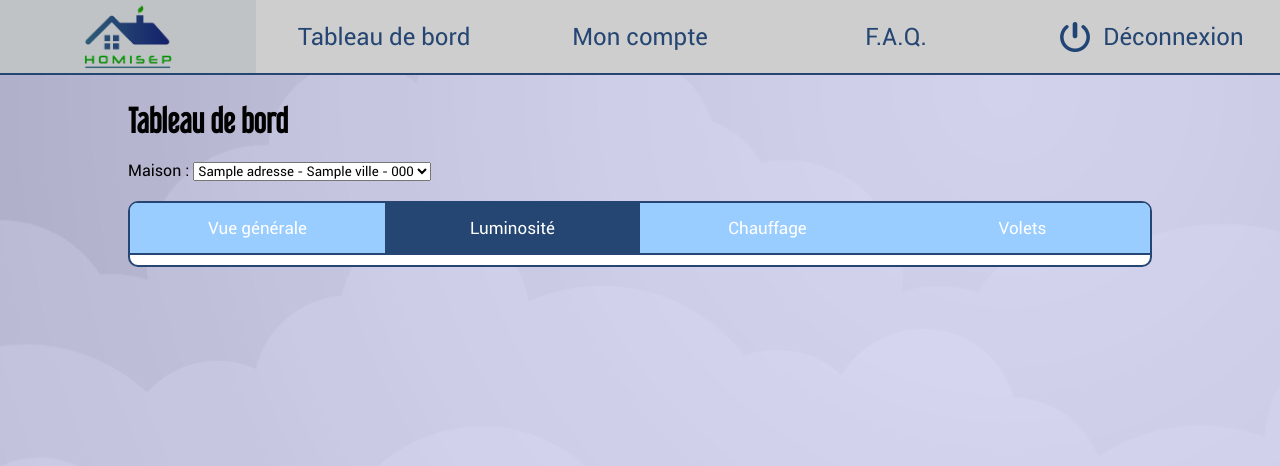
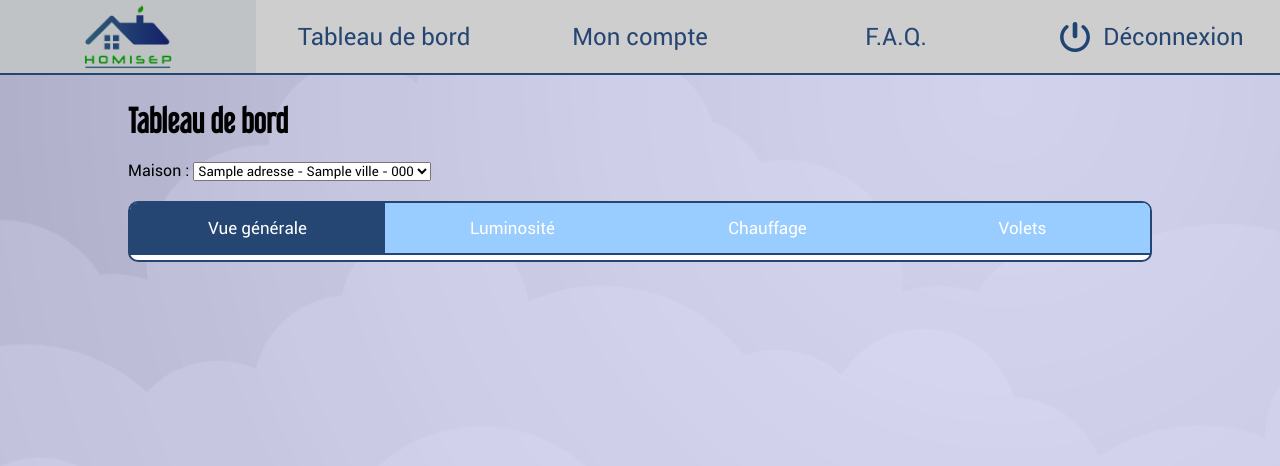
Before and after one commit to SebEdena/app-homisep, a PHP site: template MVC/view/tableauBord.php in a window 1280 px wide. Shown: the top 466 px of the page. Run offline with PHP 8.4, Linux system fonts and the light colour scheme; the template is opened without the code that fills it: most values are stand-ins (such as "Sample title", 1, 10 or a date in 2020).

Commit message:
avancee tableau de bord style accordéons

```diff
--- a/MVC/view/css/styleAccordion.css
+++ b/MVC/view/css/styleAccordion.css
@@ -28,7 +28,7 @@ ACCORDION
 	/* Restaurer le texte entier */
 	/* text-overflow: clip; */
 	/* margin: 0;*/
-	padding: 0;
+	/* padding: 0; */
 	/* white-space: normal; */
 	/* padding: 0 0 5px 0 ; */
 	/* transition:1s; */
--- a/MVC/view/css/styleTableauBord.css
+++ b/MVC/view/css/styleTableauBord.css
@@ -3,16 +3,12 @@
 }
 
 .tabcontent{
-    padding: 5px;
+    padding: 5px 5px 0 5px;
 }
 
 .accord-content{
     padding: 5px;
     flex-wrap: wrap;
-}
-
-.tabpage .accord.accord-opened:last-child .accord-content {
-    margin-bottom: 0;
 }
 
 .accord.accord-opened .accord-content {
--- a/MVC/view/js/accordion.js
+++ b/MVC/view/js/accordion.js
@@ -2,7 +2,6 @@ function toggleAccordion(event){
     let accord = $(event.target).parent('.accord');
     let content = accord.find('.accord-content')[0];
     accord.toggleClass('accord-opened');
-    console.log('here');
     if(content.style.maxHeight !== "0px"){
         content.style.maxHeight = "0px";
     } else {
@@ -15,18 +14,7 @@ function toggleAccordion(event){
 function updateAccordions(){
     $('.accord label').off('click', toggleAccordion);
     $('.accord label').on('click', toggleAccordion);
-    let accords = $('.accord.accord-opened');
-    accords.removeClass('accord-opened');
     $('.accord .accord-content').css('max-height', '0px');
-    accords.find('label').trigger("click");
-
-    // $.each($('.accord.accord-opened .accord-content'), (key, content)=>{
-    //     content.style.maxHeight = content.scrollHeight + "px";
-    // });
-
-    // for(accordion in $('.accord.accord-opened .accord-content')){
-    //     accordion[i].style.maxHeight = accordion[0].scrollHeight+"px";
-    // }
 }
 
 function deleteAccordions(){
--- a/MVC/view/js/tableauBord.js
+++ b/MVC/view/js/tableauBord.js
@@ -16,6 +16,7 @@ function recupDonnéesMaison(event){
             console.log(retour);
             build_pieces(retour.pieces);
             build_capteurs(retour);
+            $('.tablink.active').trigger('click');
         },
         error: function(error){
             console.error(error);
@@ -36,7 +37,7 @@ function build_pieces(data){
 
 function inflate_piece(data){
     let piece = $(`
-        <div class="accord piece accord-opened" data-piece-id=${data['id']}>
+        <div class="accord piece" data-piece-id=${data['id']}>
             <label>${data['nom']}</label>
             <div class="accord-content">
                 <h2>Pas de capteurs.</h2>
@@ -148,5 +149,10 @@ function inflate_capteur(grouped, id, data, categorie, ext){
     }
 }
 
+function openAccordions(event){
+    $($('.tabpage')[$(this).index()]).find('.piece:not(.accord-opened) label').trigger('click');
+}
+
 $("#house-select").on('change', recupDonnéesMaison);
 $("#house-select").trigger('change');
+$('.tablink').on('click', openAccordions);
--- a/MVC/view/tableauBord.php
+++ b/MVC/view/tableauBord.php
@@ -29,8 +29,8 @@
     </select>
     <div class="tabcontainer">
         <div class="tablist">
-            <a class="tablink " id="tablink-gen">Vue générale</a>
-            <a class="tablink defaultOpen" id="tablink-lum">Luminosité</a>
+            <a class="tablink defaultOpen" id="tablink-gen">Vue générale</a>
+            <a class="tablink" id="tablink-lum">Luminosité</a>
             <a class="tablink" id="tablink-temp">Chauffage</a>
             <a class="tablink" id="tablink-shut">Volets</a>
         </div>
```
